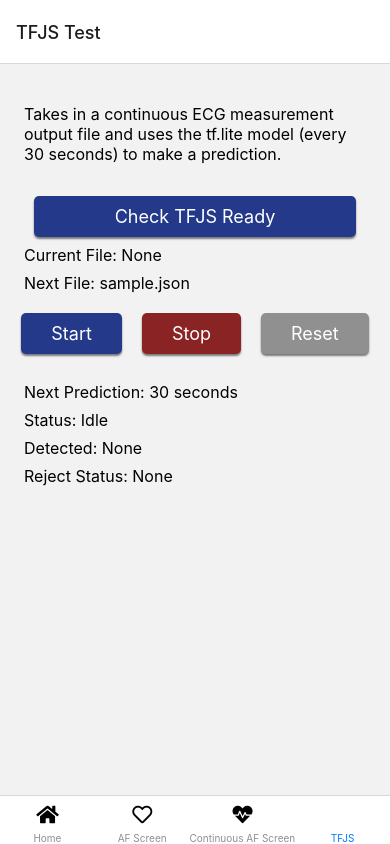
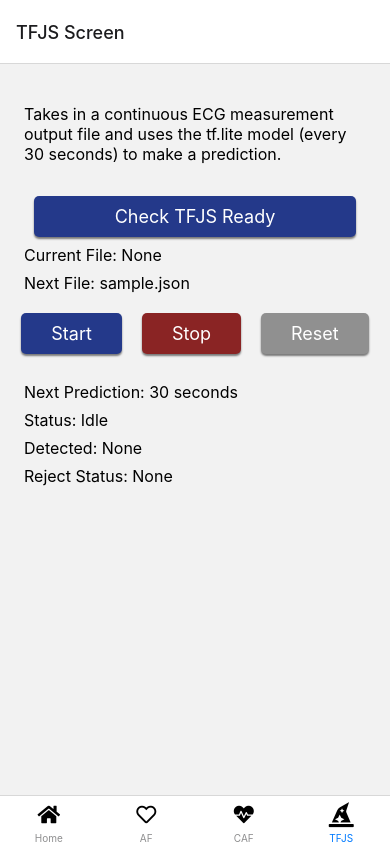
Before and after one commit to TCC-AF/ts-af, a React Native app: screen /TFJS in a window 390 px wide. Built offline with nearby package versions, Linux system fonts and the light colour scheme.

Commit message:
tfjs screen
+tfjs ready check ok
-implement import model next

```diff
--- a/App.tsx
+++ b/App.tsx
@@ -4,9 +4,7 @@ import FontAwesome5 from 'react-native-vector-icons/FontAwesome5';
 
 import HomeScreen from './src/screens/HomeScreen';
 import AFScreen from './src/screens/AFScreen';
-// import AFStackNavigation from './src/screens/AFScreen';
 import CAFScreen from './src/screens/CAFScreen';
-// import CAFStackNavigation, { CAFSampleScreen } from './src/screens/CAFScreen';
 import TFJSScreen from './src/screens/TFJSScreen';
 
 import { NavigationContainer } from '@react-navigation/native';
@@ -21,20 +19,25 @@ function App()
       <Tab.Navigator screenOptions={({ route }) => ({
         header: () => null,
         tabBarIcon: ({ focused, size }) => {
-          let iconName='';
+          let iconName='home';
           if (route.name==="Home")
           {
-              iconName = 'home';
+              // iconName = 'home';
               size = focused ? 25 : 20;
           }
-          else if (route.name==="AF Screen")
+          else if (route.name==="AF")
           {
             iconName = 'heart';
             size = focused ? 25 : 20;
           }
-          else if (route.name==="Continuous AF Screen")
+          else if (route.name==="CAF")
           {
             iconName = 'heartbeat';
+            size = focused ? 25 : 20;
+          }
+          else if (route.name==="TFJS")
+          {
+            iconName = 'hat-wizard';
             size = focused ? 25 : 20;
           }
           return (
@@ -54,8 +57,8 @@ function App()
       // }}
       >
         <Tab.Screen name="Home" component={HomeScreen} />
-        <Tab.Screen name="AF Screen" component={AFScreen} options={{headerShown: false}}/>
-        <Tab.Screen name="Continuous AF Screen" component={CAFScreen} options={{headerShown: false}}/>
+        <Tab.Screen name="AF" component={AFScreen} options={{headerShown: false}}/>
+        <Tab.Screen name="CAF" component={CAFScreen} options={{headerShown: false}}/>
         <Tab.Screen name="TFJS" component={TFJSScreen} options={{headerShown: false}}/>
       </Tab.Navigator>
     </NavigationContainer>
--- a/package.json
+++ b/package.json
@@ -19,6 +19,7 @@
     "@react-navigation/native-stack": "^6.7.0",
     "@tensorflow/tfjs": "^3.20.0",
     "@tensorflow/tfjs-react-native": "^0.8.0",
+    "@tensorflow/tfjs-tflite": "^0.0.1-alpha.8",
     "@types/react-native-vector-icons": "^6.4.11",
     "async-storage": "^0.1.0",
     "document": "^0.4.7",
--- a/src/screens/TFJSScreen.tsx
+++ b/src/screens/TFJSScreen.tsx
@@ -27,12 +27,13 @@ var isStart = false;
 
 import * as tf from '@tensorflow/tfjs';
 import '@tensorflow/tfjs-react-native';
+// import * as tflite from '@tensorflow/tfjs-tflite';
 
 export default function CAFStackNavigation()
 {
     return (
         <Stack.Navigator>
-            <Stack.Screen name="TFJS Test" component={TFJSScreen} />
+            <Stack.Screen name="TFJS Screen" component={TFJSScreen} />
             {/* <Stack.Screen name="Continuous AF ECG Sample List" component={CAFSampleScreen} /> */}
         </Stack.Navigator>
     )
@@ -241,6 +242,13 @@ export function TFJSScreen({ navigation } : {navigation:any})
         console.log('TFJS Ready');
     }
 
+    // const onTFLiteHandler = async() =>
+    // {
+    //     // const custom_model = await tflite.loadTFLiteModel('https://tccafb9f2.file.core.windows.net/af-detectb625/site/wwwroot/af-predict/model_custom.tflite');
+    //     console.log('TFLite Loaded');
+    //     // console.log(custom_model);
+    // }
+
     return (
     <ScrollView>
         <View style={styles.sectionContainer}>
@@ -252,6 +260,9 @@ export function TFJSScreen({ navigation } : {navigation:any})
                 <TouchableOpacity onPress={onTFJSReadyHandler} style={styles.customButton1}>
                     <Text style={styles.customButtonText}>Check TFJS Ready</Text>
                 </TouchableOpacity>
+                {/* <TouchableOpacity onPress={onTFLiteHandler} style={styles.customButton1}>
+                    <Text style={styles.customButtonText}>Check TFLite Ready</Text>
+                </TouchableOpacity> */}
                 <Text style={styles.sectionDescription}>Current File: {File.value}</Text>
                 <Text style={styles.sectionDescription}>Next File: {FileList[index]}</Text>
                 <View style={styles.customGrid22}>
```
Also changed, not shown: 1 other file (tests, documents, lock files or other folders).
